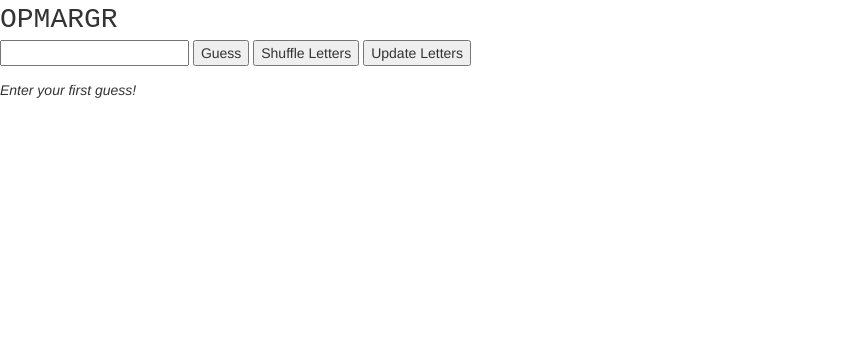
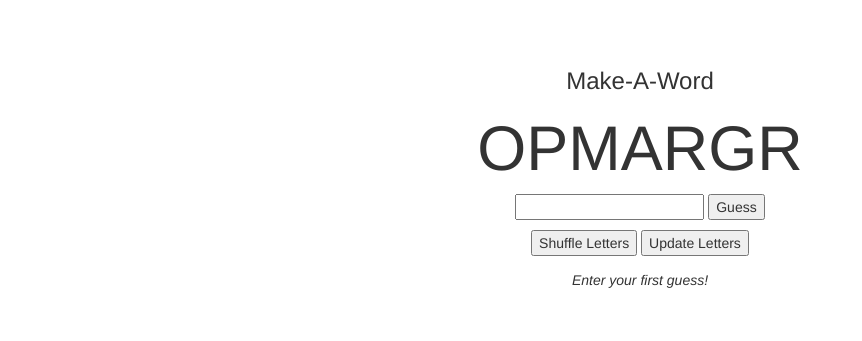
Before and after one commit to EthanJStark/make-a-word, a plain HTML site: page index.html in a window 1280 px wide. Shown: the whole page, without its empty margins (0-862 px from the left). Drawn offline with nearby package versions, Linux system fonts and the light colour scheme.

Commit message:
Improved the UI, objective 4 complete

```diff
--- a/index.html
+++ b/index.html
@@ -15,14 +15,18 @@
 
 </head>
 <body>
-  <div id="letters" class="big-mono">
+  <div class="jumbotron">
+    <h3>Make-A-Word</h3>
+    <div id="letters" class="h1">
       OPMARGR
     </div>
 
     <section id="guess-area">
+      <div class="input">
         <input type="text" id="word-guess">
+        <button onclick="checkGuess()">Guess</button>
+      </div>
 
-    <button onclick="checkGuess()">Guess</button>
       <button onclick="shuffleLetters()">Shuffle Letters</button>
       <button onclick="updateLetters()">Update Letters</button>
 
@@ -30,6 +34,7 @@
         Enter your first guess!
       </div>
     </section>
+  </div>
 </body>
 
 <script type="text/javascript" src="script.js"></script>
--- a/main.css
+++ b/main.css
@@ -1,6 +1,10 @@
-.big-mono {
-  font-family: monospace;
-  font-size: 2em;
+div.jumbotron {
+  text-align: center;
+  background-color: white;
+}
+
+.input {
+  margin: 10px;
 }
 
 .notice {
```
Lines whose indentation alone changed are shown as unchanged.
